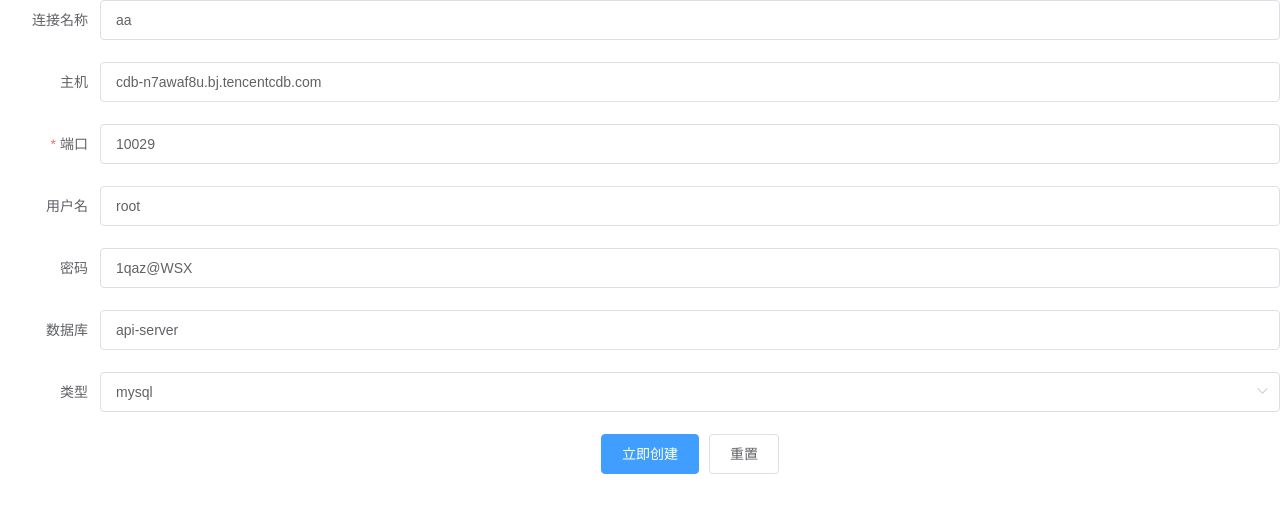
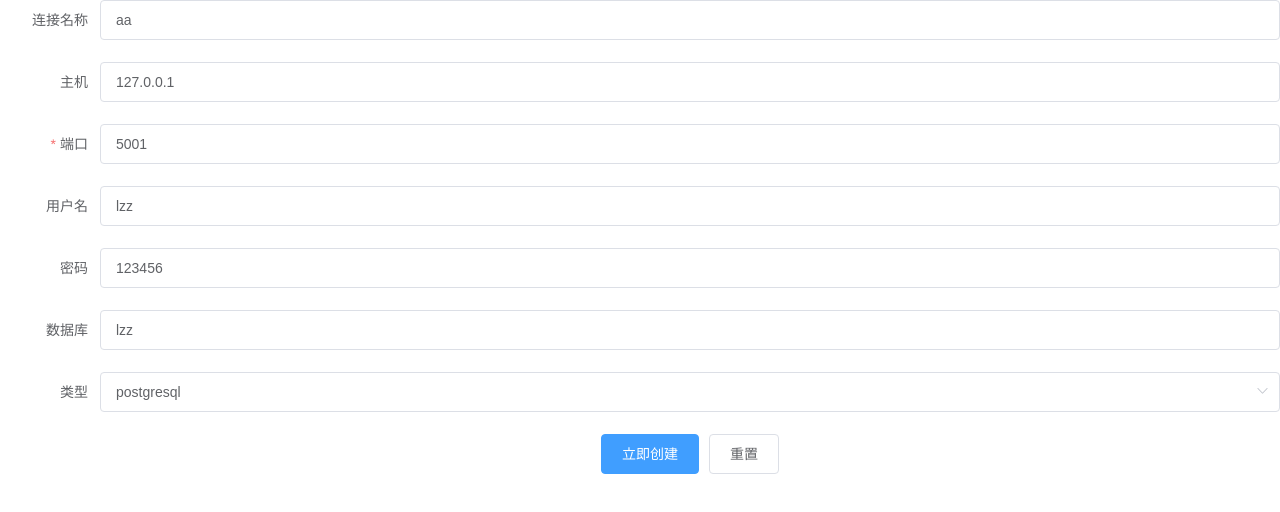
Before and after one commit to tjlizz/database-manager, a Vue app: page /conn in a window 1280 px wide. Shown: the top 512 px of the page. Built offline with nearby package versions, Linux system fonts and the light colour scheme.

Commit message:
修改查询面板

```diff
--- a/src/pages/Connection.vue
+++ b/src/pages/Connection.vue
@@ -78,12 +78,12 @@
                 ],
                 connection: {
                     name: "aa",
-                    host: "cdb-n7awaf8u.bj.tencentcdb.com",
-                    port: "10029",
-                    userName: "root",
-                    passWord: "1qaz@WSX",
-                    type: "mysql",
-                    dataBaseName: "api-server",
+                    host: "127.0.0.1",
+                    port: "5001",
+                    userName: "lzz",
+                    passWord: "123456",
+                    type: "postgresql",
+                    dataBaseName: "lzz",
                 },
             };
         },
--- a/src/pages/SqlPanel.vue
+++ b/src/pages/SqlPanel.vue
@@ -62,10 +62,9 @@
                 this.totalCount = tableData.totalCount
 
             },
-            search({count, sqlText}) {
+            search({ sqlText}) {
                 // eslint-disable-next-line no-debugger
                 debugger
-                this.pageSize = count;
                 this.sqlText = sqlText;
 
             }
```
